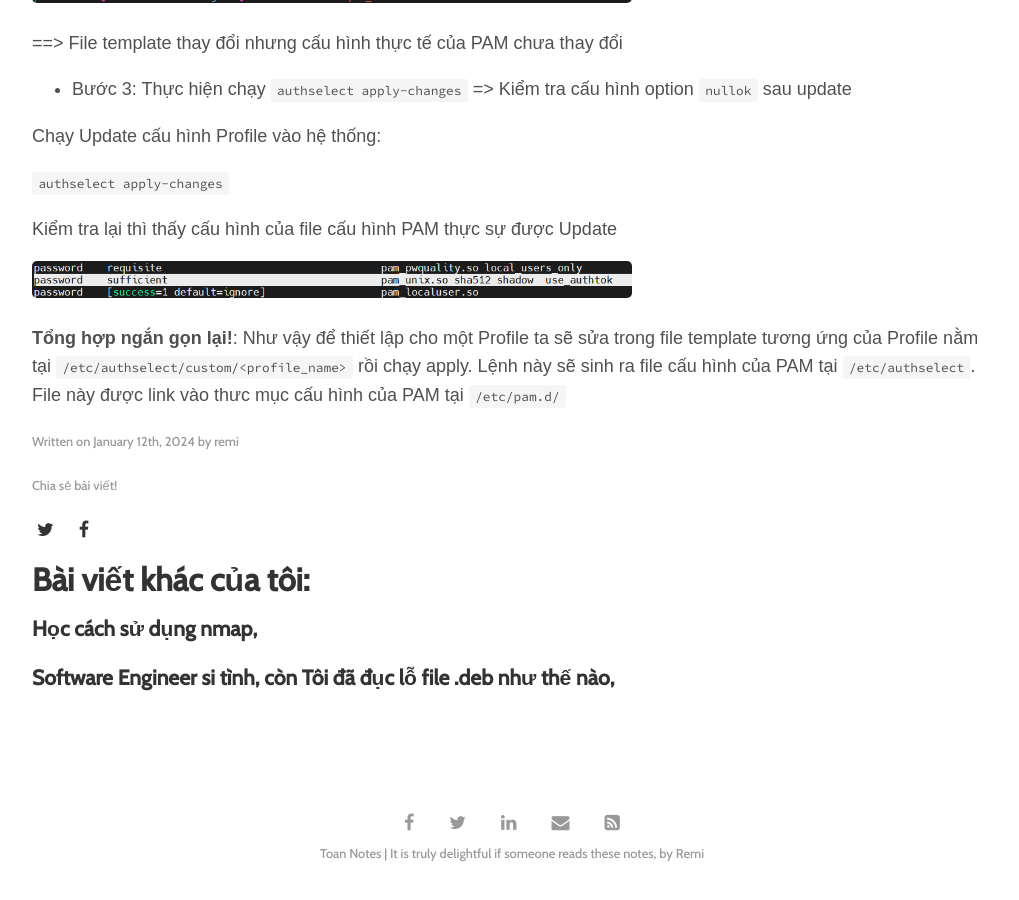
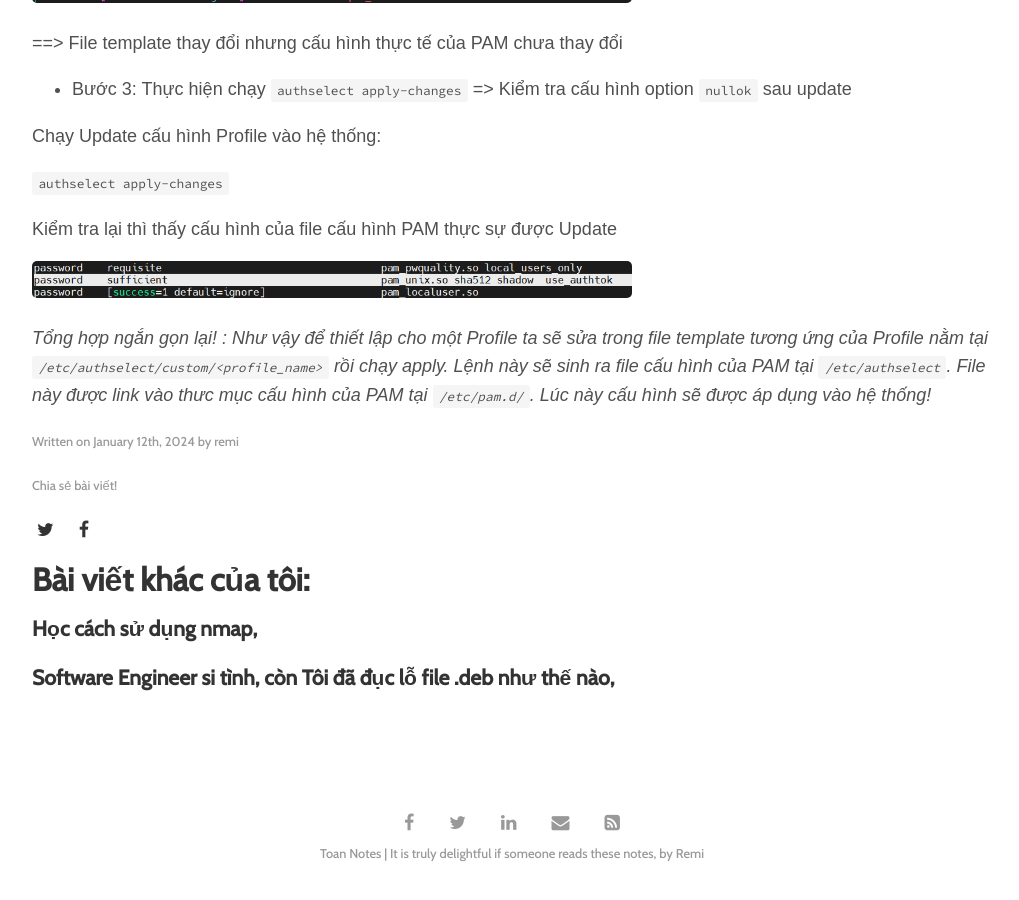
Before and after one commit to toannai/blog, a Jekyll site: the page built from _posts/2024-01-12-authselect-la-cai-gi.md, in a window 1280 px wide and 900 px high, scrolled down 7952 px. Shown: the whole window, without its empty margins (128-1147 px from the left). Built offline with Jekyll 4.4.1, drawn with Linux system fonts in a browser that asks for light colours; some web fonts are replaced.

Commit message:
Update note

````diff
--- a/_posts/2024-01-12-authselect-la-cai-gi.md
+++ b/_posts/2024-01-12-authselect-la-cai-gi.md
@@ -166,4 +166,5 @@
 
 ![08 after audit2]( {{site.url}}/assets/img/2024/01/12/08_after_03.png){:width="600px"}
 
-**Tổng hợp ngắn gọn lại!**: Như vậy để thiết lập cho một Profile ta sẽ sửa trong file template tương ứng của Profile nằm tại ```/etc/authselect/custom/<profile_name>``` rồi chạy apply. Lệnh này sẽ sinh ra file cấu hình của PAM tại ```/etc/authselect```. File này được link vào thưc mục cấu hình của PAM tại ```/etc/pam.d/```
+
+*Tổng hợp ngắn gọn lại! : Như vậy để thiết lập cho một Profile ta sẽ sửa trong file template tương ứng của Profile nằm tại ```/etc/authselect/custom/<profile_name>``` rồi chạy apply. Lệnh này sẽ sinh ra file cấu hình của PAM tại ```/etc/authselect```. File này được link vào thưc mục cấu hình của PAM tại ```/etc/pam.d/```. Lúc này cấu hình sẽ được áp dụng vào hệ thống!*
````
